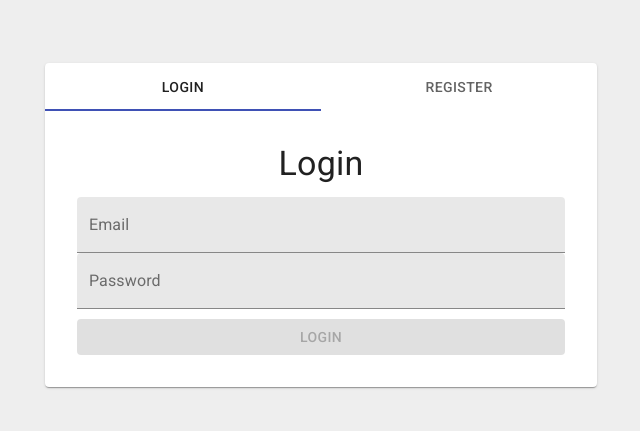
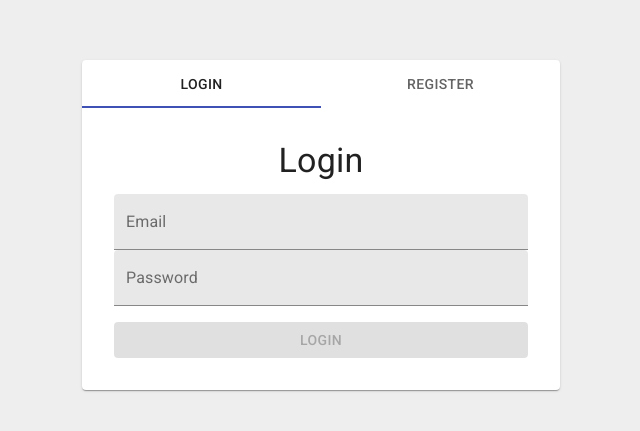
Before and after one commit to ChristopherGustafson/id1212-project, a React (Create React App) app in the folder frontend/: page /login in a window 1280 px wide. Shown: the part 175-606 px from the top of the page, without its empty margins (319-959 px from the left). Built offline with nearby package versions, Linux system fonts and the light colour scheme; no server answers.

Commit message:
Visual improvements

```diff
--- a/frontend/src/components/LoginForm.tsx
+++ b/frontend/src/components/LoginForm.tsx
@@ -2,10 +2,11 @@ import { useContext } from 'react';
 import { useFormik } from 'formik';
 import * as yup from 'yup';
 
-import { Button, styled, TextField, Typography } from '@material-ui/core';
+import { TextField, Typography } from '@material-ui/core';
 import AuthContext from '../context/AuthContext';
 import api from '../lib/api';
 import SnackbarContext from './SnackBar';
+import SubmitButton from './SubmitButton';
 
 const initialValues = {
   email: '',
@@ -19,6 +20,7 @@ const LoginForm: React.FC = () => {
   const loginForm = useFormik({
     validateOnMount: true,
     initialValues: initialValues,
+    isInitialValid: false,
     validationSchema: yup.object({
       email: yup.string().email('Invalid email').required('Required'),
       password: yup.string().min(6, 'At least 6 characters').required('Required'),
@@ -69,6 +71,7 @@ const LoginForm: React.FC = () => {
         variant="contained"
         color="primary"
         onClick={loginForm.submitForm}
+        loading={loginForm.isSubmitting}
       >
         Login
       </SubmitButton>
@@ -76,9 +79,4 @@ const LoginForm: React.FC = () => {
   );
 };
 
-const SubmitButton = styled(Button)({
-  marginTop: 10,
-  width: '100%',
-});
-
 export default LoginForm;
--- a/frontend/src/components/RegisterForm.tsx
+++ b/frontend/src/components/RegisterForm.tsx
@@ -2,10 +2,11 @@ import { useContext } from 'react';
 import { useFormik } from 'formik';
 import * as yup from 'yup';
 
-import { Button, styled, TextField, Typography } from '@material-ui/core';
+import { TextField, Typography } from '@material-ui/core';
 import AuthContext from '../context/AuthContext';
 import api from '../lib/api';
 import SnackbarContext from './SnackBar';
+import SubmitButton from './SubmitButton';
 
 const initialValues = {
   email: '',
@@ -19,6 +20,7 @@ const RegisterForm: React.FC = () => {
   const registerForm = useFormik({
     validateOnMount: true,
     initialValues: initialValues,
+    isInitialValid: false,
     validationSchema: yup.object({
       email: yup.string().email('Invalid email').required('Required'),
       password: yup.string().min(6, 'At least 6 characters').required('Required'),
@@ -69,6 +71,7 @@ const RegisterForm: React.FC = () => {
         variant="contained"
         color="primary"
         onClick={registerForm.submitForm}
+        loading={registerForm.isSubmitting}
       >
         Register
       </SubmitButton>
@@ -76,9 +79,4 @@ const RegisterForm: React.FC = () => {
   );
 };
 
-const SubmitButton = styled(Button)({
-  marginTop: 10,
-  width: '100%',
-});
-
 export default RegisterForm;
--- /dev/null
+++ b/frontend/src/components/SubmitButton.tsx
@@ -0,0 +1,31 @@
+import { Button, ButtonProps, CircularProgress, styled } from '@material-ui/core';
+
+interface Props extends ButtonProps {
+  loading: boolean;
+}
+
+const SubmitButton: React.FC<Props> = ({ loading, ...props }) => (
+  <Wrapper>
+    <InnerButton {...props} />
+    {loading && <ButtonProgress size={24} />}
+  </Wrapper>
+);
+
+const Wrapper = styled('div')(({ theme }) => ({
+  marginTop: theme.spacing(2),
+  position: 'relative',
+}));
+
+const InnerButton = styled(Button)({
+  width: '100%',
+});
+
+const ButtonProgress = styled(CircularProgress)({
+  position: 'absolute',
+  top: '50%',
+  left: '50%',
+  marginTop: -12,
+  marginLeft: -12,
+});
+
+export default SubmitButton;
--- a/frontend/src/views/Login.tsx
+++ b/frontend/src/views/Login.tsx
@@ -26,7 +26,7 @@ const Login: React.FC = () => {
 
   return (
     <Root>
-      <Paper>
+      <Card>
         <Tabs onChange={onChange} value={tab} variant="fullWidth" indicatorColor="primary">
           <Tab label="Login" />
           <Tab label="Register" />
@@ -39,7 +39,7 @@ const Login: React.FC = () => {
             <RegisterForm />
           </TabPanel>
         </Content>
-      </Paper>
+      </Card>
     </Root>
   );
 };
@@ -55,4 +55,8 @@ const Content = styled('div')({
   padding: '2rem',
 });
 
+const Card = styled(Paper)({
+  overflow: 'hidden',
+});
+
 export default Login;
```
